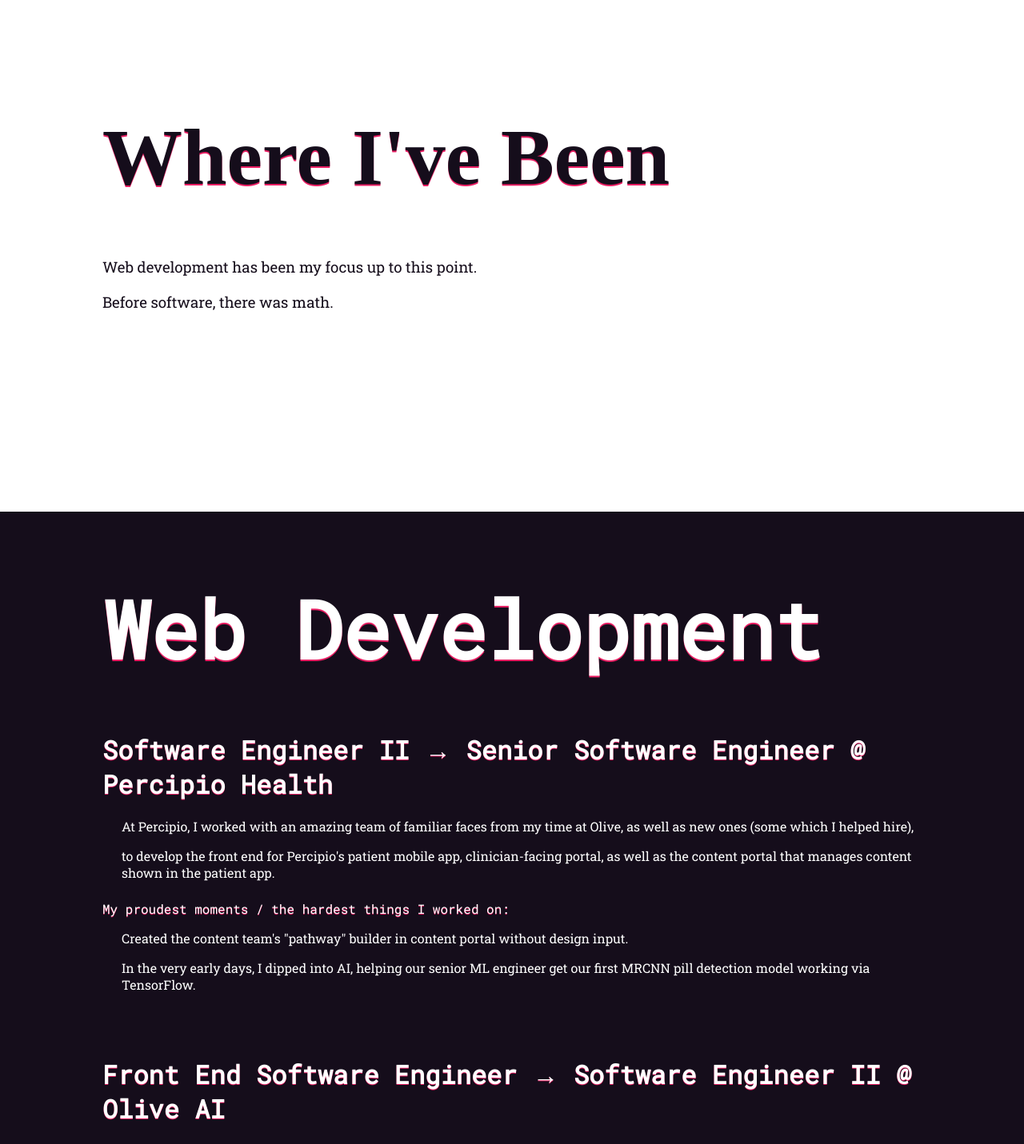
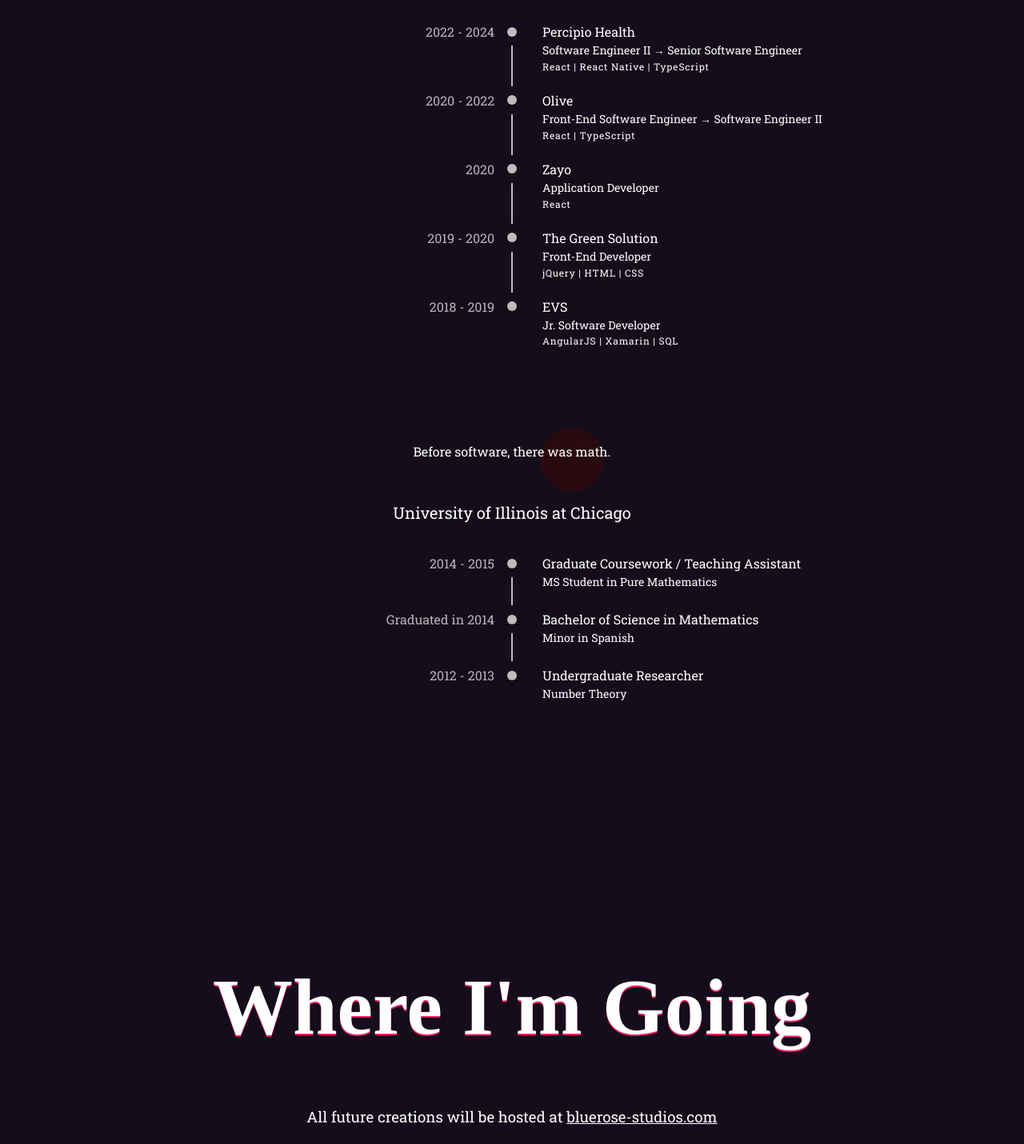
Before and after one commit to amandahussey/amandahussey.com, a React (Vite) app: page / in a window 1280 px wide. Shown: the part 960-2391 px from the top of the page at 80% size. Built offline with nearby package versions, Linux system fonts and the light colour scheme; a web font is replaced by a local one.

Commit message:
revamp - pending better mobile experience

```diff
--- a/package.json
+++ b/package.json
@@ -12,6 +12,10 @@
     "deploy": "gh-pages -d dist"
   },
   "dependencies": {
+    "@emotion/react": "^11.14.0",
+    "@emotion/styled": "^11.14.0",
+    "@mui/lab": "^6.0.0-beta.22",
+    "@mui/material": "^6.3.1",
     "react": "^18.3.1",
     "react-dom": "^18.3.1",
     "react-router-dom": "^7.1.1"
--- a/src/components/About/About.tsx
+++ b/src/components/About/About.tsx
@@ -17,7 +17,9 @@
         >
           <div className={"about-section about-section--left-aligned"}>
             <h1>Where I've Been</h1>
-            <h3>Web development has been my focus up to this point.</h3>
+            <h3>
+              Software development has been my primary focus up to this point.
+            </h3>
             <h3>Before software, there was math.</h3>
           </div>
         </div>
@@ -30,29 +32,14 @@
           }`}
         >
           <div className={"about-section about-section--right-aligned"}>
-            <h1>Where I'm Going</h1>
-            <h3>
-              I'm taking a leap of faith to start some creative endeavors of my
-              own, starting with a children's book!
-            </h3>
-            <h3>
+            <h1 style={{ textAlign: "center" }}>Where I'm Going</h1>
+            <h3 style={{ textAlign: "center" }}>
               All future creations will be hosted at{" "}
               <a href="https://www.bluerose-studios.com">
                 bluerose-studios.com
               </a>
             </h3>
-            {!mini && (
-              <>
-                <h3 style={{ marginTop: 48 }}>
-                  For fun, I created a{" "}
-                  <a href="/home-desk">mini version of amandahussey.com</a>.
-                </h3>
-                <h3>
-                  Curious? Feel free to{" "}
-                  <a href="mailto: amanda.k.hussey@gmail.com">get in touch!</a>
-                </h3>
-              </>
-            )}
+            <h3 style={{ textAlign: "center" }}>Stay tuned!</h3>
           </div>
         </div>
       )}
--- a/src/components/Home/Home.tsx
+++ b/src/components/Home/Home.tsx
@@ -43,7 +43,6 @@
     <div>
       <Landing navIsFixed={navIsFixed} />
       <Nav />
-      <About type={"past"} />
       <Resume />
       <About type={"future"} />
       <About type={"contact"} />
--- a/src/components/Resume/Resume.scss
+++ /dev/null
@@ -1,193 +0,0 @@
-@import "../../global-styles/colors";
-@import "../../global-styles/fonts";
-
-.resume-parent-container {
-  overflow: auto;
-}
-
-#software-development {
-  background: $primary-color;
-  color: $secondary-color;
-}
-
-#mathematics {
-  background: $secondary-color;
-  color: $primary-color;
-}
-
-#uic {
-  margin-top: 0;
-  margin-bottom: 60px;
-  text-shadow: 0 1px 0 $pop-color;
-  // margin-left: 42px;
-}
-
-.resume-container {
-  width: 80vw;
-  margin: 0px auto 120px;
-}
-
-.resume-section__title {
-  font-size: 100px;
-  text-align: left;
-  text-shadow: 0 2px 0 $pop-color;
-  margin: 80px 0 64px 0;
-}
-
-.resume-section {
-  margin-bottom: 80px;
-}
-
-.open-to-work {
-  text-align: right;
-}
-
-.resume-section__header {
-  // text-align: right;
-  .current {
-    color: $primary-color;
-    background: $secondary-color;
-    display: inline-block;
-    padding: 14px 18px 12px 12px;
-  }
-}
-
-.resume-section__header h1 {
-  // text-align: right;
-  text-shadow: 0 1px 0 $pop-color;
-}
-
-.resume-section__sub-title {
-  display: flex;
-  justify-content: space-between;
-  font-family: $header-font;
-}
-
-.resume-section__sub-title h3 {
-  margin: 0;
-}
-
-.resume-section__education-title {
-  text-shadow: 0 0.5px 0 $pop-color;
-}
-
-.resume-section__description-container {
-  display: flex;
-  justify-content: space-between;
-}
-
-.resume-section__description {
-  margin-bottom: 24px;
-  margin-top: 20px;
-  font-family: $paragraph-font;
-}
-
-.resume-section__job-title {
-  text-shadow: 0 0.5px 0 $pop-color;
-}
-
-.resume-section__technologies-use {
-  font-weight: 600;
-}
-
-.resume-section__description__greatest-moment {
-  font-family: $header-font;
-  margin-bottom: 0;
-  text-shadow: 0 0.5px 0 $pop-color;
-}
-
-.resume-section__description__paragraph {
-  margin-left: 24px;
-}
-.resume-section__description__paragraph p {
-}
-
-.resume-section__description__takeaway {
-  font-family: $header-font;
-}
-
-@media only screen and (min-width: 1000px) {
-  .resume-container {
-    // width: 900px;
-  }
-}
-
-@media only screen and (max-width: 1000px) {
-  .resume-container {
-    // width: 90vw;
-  }
-  #uic {
-    text-align: left;
-    // margin-left: 0;
-  }
-  .resume-section__title {
-    font-size: 70px;
-  }
-}
-
-@media only screen and (max-width: 600px) {
-  .resume-container {
-    // width: 90vw;
-  }
-  .resume-section__title {
-    font-size: 50px;
-  }
-  .open-to-work {
-    font-size: 20px;
-  }
-  .resume-section__header {
-    // text-align: left;
-  }
-  .resume-section__header h1 {
-    margin-bottom: 0px;
-    font-size: 1.2em;
-    display: flex;
-    flex-direction: column;
-  }
-  .resume-section__header h2 {
-    font-size: 1em;
-    margin-top: 6px;
-  }
-  .resume-section h3 {
-    font-size: 0.9em;
-    margin-bottom: 0;
-  }
-  .resume-section p {
-    font-size: 0.8em;
-  }
-  #uic {
-    text-align: left;
-  }
-  .resume-section__description__greatest-moment {
-    font-size: 0.9em;
-  }
-  .resume-section__sub-title {
-    flex-direction: column;
-  }
-}
-
-@media only screen and (max-width: 400px) {
-  .resume-container {
-    width: 80vw;
-    margin-top: 60px;
-    margin-bottom: 60px;
-  }
-  .resume-section__title {
-    font-size: 40px;
-    margin-bottom: 48px;
-  }
-  .resume-section__sub-title {
-    flex-direction: column;
-  }
-  #uic {
-    text-align: left;
-    margin-bottom: 40px;
-  }
-  .resume-section__technologies-used {
-    display: flex;
-    flex-direction: column;
-  }
-  .resume-section__technologies-used span {
-    margin-top: 4px;
-  }
-}
--- a/src/components/Resume/Resume.tsx
+++ b/src/components/Resume/Resume.tsx
@@ -1,159 +1,360 @@
-import ResumeSection from "./ResumeSection";
-import "./Resume.scss";
+import {
+  Accordion,
+  AccordionDetails,
+  AccordionSummary,
+  Box,
+  Stack,
+  Typography,
+} from "@mui/material";
+import {
+  Timeline,
+  TimelineConnector,
+  TimelineContent,
+  TimelineDot,
+  TimelineItem,
+  timelineItemClasses,
+  TimelineOppositeContent,
+  TimelineSeparator,
+} from "@mui/lab";
+
+const CIRCLE_SIZE = 100;
+const SECTION_SIZE = 330;
+
+const TimelineSection = ({
+  line1,
+  line2,
+  line3,
+}: {
+  line1: string;
+  line2?: string;
+  line3?: string;
+}) => {
+  return (
+    <Stack>
+      <Typography variant="body1">{line1}</Typography>
+      {line2 && <Typography variant="subtitle2">{line2}</Typography>}
+      {line3 && (
+        <Typography variant="caption" letterSpacing={0.8}>
+          {line3}
+        </Typography>
+      )}
+    </Stack>
+  );
+};
 
 const Resume = () => {
+  const accordionSx = {
+    backgroundColor: "transparent",
+    "&:before": {
+      display: "none",
+    },
+    ".MuiAccordionSummary-content": {
+      margin: 0,
+      marginBottom: 1,
+    },
+  };
+
   return (
-    <div>
-      <div id="software-development" className="resume-parent-container">
-        <div className="resume-container">
-          <h1 className="resume-section__title">Web Development</h1>
+    <Stack>
+      <Stack mb={10} alignSelf="center">
+        <Box maxWidth={SECTION_SIZE} position="relative" p={2}>
+          <Box
+            style={{
+              width: CIRCLE_SIZE,
+              height: CIRCLE_SIZE,
+              borderRadius: "50%",
+              backgroundColor: "rgb(57 9 9 / 57%)",
+              position: "absolute",
+              zIndex: 0,
+              top: -24,
+              left: 112,
+            }}
+          />
+          <Typography zIndex={1} position="relative">
+            In software, React is my world, and I am (finally) confidently
+            pro-TypeScript.
+          </Typography>
+        </Box>
+      </Stack>
 
-          <ResumeSection
-            title="Software Engineer II &rarr; Senior Software Engineer"
-            company="Percipio Health"
-            introSnippets={[
-              "At Percipio, I worked with an amazing team of familiar faces from my time at Olive, as well as new ones (some which I helped hire),",
-              "to develop the front end for Percipio's patient mobile app, clinician-facing portal, as well as the content portal that manages content shown in the patient app.",
-            ]}
-            greatestPhrase="My proudest moments / the hardest things I worked on:"
-            greatestLines={[
-              'Created the content team\'s "pathway" builder in content portal without design input.',
-              "In the very early days, I dipped into AI, helping our senior ML engineer get our first MRCNN pill detection model working via TensorFlow.",
-            ]}
-          />
+      <Timeline>
+        {/* Percipio */}
+        <TimelineItem>
+          <TimelineOppositeContent color="text.secondary">
+            2022 - 2024
+          </TimelineOppositeContent>
 
-          <ResumeSection
-            title="Front End Software Engineer &rarr; Software Engineer II"
-            company="Olive AI"
-            introSnippets={[
-              "Surrounded by an incredible team, I was proud to be promoted after 6 months at Olive. I had such fun on the Apertures team working on fun, detailed animation work.",
-            ]}
-            greatestPhrase="Coolest thing I made:"
-            greatestLines={[
-              'An aperture we ended up calling the "Batman radar" - complete with crazy rotating and zoom animations!',
-            ]}
-          />
+          <TimelineSeparator>
+            <TimelineDot />
+            <TimelineConnector />
+          </TimelineSeparator>
 
-          <div className="resume-section">
-            <div className="resume-section__header">
-              <h1>
-                <span>Application Developer</span> <span>@ Zayo Group</span>
-              </h1>
-            </div>
+          <TimelineContent>
+            <Accordion elevation={0} disableGutters sx={accordionSx}>
+              <AccordionSummary>
+                <TimelineSection
+                  line1="Percipio Health"
+                  line2="Software Engineer II &rarr; Senior Software Engineer"
+                  line3="React | React Native | TypeScript"
+                />
+              </AccordionSummary>
+              <AccordionDetails>
+                <Typography variant="subtitle2" color="text.secondary">
+                  At Percipio, I worked with an amazing team of familiar faces
+                  from my time at Olive, as well as new ones (some which I
+                  helped hire), to help develop the front end for Percipio's
+                  patient mobile app, clinician-facing portal, as well as the
+                  content portal that manages content shown in the patient app.
+                </Typography>
+              </AccordionDetails>
+            </Accordion>
+          </TimelineContent>
+        </TimelineItem>
 
-            <div className="resume-section__description">
-              <div className="resume-section__description__greatest-moment">
-                Greatest Contribution:
-              </div>
-              <div className="resume-section__description__paragraph">
-                <p>
-                  Worked closely with senior designer to develop strategies
-                  around delivering designs using best UI/UX practices for web
-                  development.
-                </p>
-                <p>
-                  Helped onboard junior hire. I truly enjoyed acting as a
-                  teacher/mentor!
-                </p>
-              </div>
-            </div>
-          </div>
+        {/* Olive */}
+        <TimelineItem>
+          <TimelineOppositeContent color="text.secondary">
+            2020 - 2022
+          </TimelineOppositeContent>
 
-          <div className="resume-section">
-            <div className="resume-section__header">
-              <h1>
-                <span>Front End Developer</span>{" "}
-                <span>@ The Green Solution</span>
-              </h1>
-            </div>
+          <TimelineSeparator>
+            <TimelineDot />
+            <TimelineConnector />
+          </TimelineSeparator>
 
-            <div className="resume-section__description">
-              <div className="resume-section__description__greatest-moment">
-                Proudest Moment:
-              </div>
-              <div className="resume-section__description__paragraph">
-                <p>
-                  Led 10+ cross-departmental project scoping meetings after
-                  introducing an agile, user-centric approach.
-                </p>
-                <p>Received positive feedback through to executive level.</p>
-              </div>
-            </div>
-          </div>
+          <TimelineContent>
+            <Accordion elevation={0} disableGutters sx={accordionSx}>
+              <AccordionSummary>
+                <TimelineSection
+                  line1="Olive"
+                  line2="Front-End Software Engineer &rarr; Software
+                      Engineer II"
+                  line3="React | TypeScript"
+                />
+              </AccordionSummary>
+              <AccordionDetails>
+                <Typography variant="subtitle2" color="text.secondary">
+                  I loved working on fun, detailed animation work on the
+                  Apertures team.
+                </Typography>
+                <Typography variant="subtitle2" color="text.secondary">
+                  After Apertures, I worked alongside more great teammates on
+                  various other projects, really starting to learn TypeScript
+                  around this time.
+                </Typography>
+              </AccordionDetails>
+            </Accordion>
+          </TimelineContent>
+        </TimelineItem>
 
-          <div className="resume-section">
-            <div className="resume-section__header">
-              <h1>
-                <span>Jr. Software Developer</span> <span>@ EVS</span>
-              </h1>
-            </div>
-            <div className="resume-section__description">
-              <div className="resume-section__description__greatest-moment">
-                Greatest Accomplishment:
-              </div>
-              <div className="resume-section__description__paragraph">
-                <p>
-                  The Pack Station - A key feature of the web app. UI designed
-                  by me!
-                </p>
-                <p>
-                  Executives loved it so much, they made sure it was shown in
-                  all major sales demos. It was even planned to be used in an
-                  advertising campaign.
-                </p>
-              </div>
-            </div>
-          </div>
-        </div>
-      </div>
-      <div id="mathematics" className="resume-parent-container">
-        <div className="resume-container">
-          <h1 className="resume-section__title" style={{ marginBottom: 24 }}>
-            Math
-          </h1>
-          <div className="resume-section">
-            <div className="resume-section__header">
-              <h1 id="uic">University of Illinois at Chicago</h1>
-            </div>
-            <div className="resume-section__description">
-              <div className="resume-section__sub-title">
-                <h3 className="resume-section__education-title">
-                  Bachelor of Science in Mathematics
-                </h3>
-              </div>
-              <p>GPA: 3.8 | Minor in Spanish</p>
-            </div>
-            <div className="resume-section__description">
-              <div className="resume-section__sub-title">
-                <h3 className="resume-section__education-title">
-                  Graduate Coursework
-                </h3>
-              </div>
-              <p>MS Student in Pure Mathematics</p>
-            </div>
-            <div className="resume-section__description">
-              <div className="resume-section__sub-title">
-                <h3 className="resume-section__education-title">
-                  Teaching Assistant
-                </h3>
-              </div>
-              <p>Awarded Honorable Mention for Outstanding Teaching</p>
-            </div>
-            <div className="resume-section__description">
-              <div className="resume-section__sub-title">
-                <h3 className="resume-section__education-title">
-                  Undergraduate Researcher
-                </h3>
-              </div>
-              <p>
-                Ask me about the behavior of a given quadratic irrational's
-                simple continued fraction expansion when multiplied by two.
-              </p>
-            </div>
-          </div>
-        </div>
-      </div>
-    </div>
+        {/* Zayo */}
+        <TimelineItem>
+          <TimelineOppositeContent color="text.secondary">
+            2020
+          </TimelineOppositeContent>
+
+          <TimelineSeparator>
+            <TimelineDot />
+            <TimelineConnector />
+          </TimelineSeparator>
+
+          <TimelineContent>
+            <Accordion elevation={0} disableGutters sx={accordionSx}>
+              <AccordionSummary>
+                <TimelineSection
+                  line1="Zayo"
+                  line2="Application Developer"
+                  line3="React"
+                />
+              </AccordionSummary>
+              <AccordionDetails>
+                <Typography variant="subtitle2" color="text.secondary">
+                  Greatest Contribution: Worked closely with senior designer to
+                  develop strategies around delivering designs using best UI/UX
+                  practices.
+                </Typography>
+              </AccordionDetails>
+            </Accordion>
+          </TimelineContent>
+        </TimelineItem>
+
+        {/* The Green Solution */}
+        <TimelineItem>
+          <TimelineOppositeContent color="text.secondary">
+            2019 - 2020
+          </TimelineOppositeContent>
+
+          <TimelineSeparator>
+            <TimelineDot />
+            <TimelineConnector />
+          </TimelineSeparator>
+
+          <TimelineContent>
+            <Accordion elevation={0} disableGutters sx={accordionSx}>
+              <AccordionSummary>
+                <TimelineSection
+                  line1="The Green Solution"
+                  line2="Front-End Developer"
+                  line3="jQuery | HTML | CSS"
+                />
+              </AccordionSummary>
+              <AccordionDetails>
+                <Typography variant="subtitle2" color="text.secondary">
+                  Proudest Moment: Led 10+ cross-departmental project scoping
+                  meetings after introducing an agile, user-centric approach.
+                </Typography>
+              </AccordionDetails>
+            </Accordion>
+          </TimelineContent>
+        </TimelineItem>
+
+        {/* EVS */}
+        <TimelineItem>
+          <TimelineOppositeContent color="text.secondary">
+            2018 - 2019
+          </TimelineOppositeContent>
+          <TimelineSeparator>
+            <TimelineDot />
+            <TimelineConnector sx={{ opacity: 0 }} />
+          </TimelineSeparator>
+
+          <TimelineContent>
+            <Accordion elevation={0} disableGutters sx={accordionSx}>
+              <AccordionSummary>
+                <TimelineSection
+                  line1="EVS"
+                  line2="Jr. Software Developer"
+                  line3="AngularJS | Xamarin | SQL"
+                />
+              </AccordionSummary>
+              <AccordionDetails>
+                <Typography variant="subtitle2" color="text.secondary">
+                  Greatest Accomplishment: The Pack Station - A key feature of
+                  the web app. UI designed by me!
+                </Typography>
+              </AccordionDetails>
+            </Accordion>
+          </TimelineContent>
+        </TimelineItem>
+      </Timeline>
+
+      <Stack mt={10}>
+        <Stack spacing={6} alignSelf="center">
+          <Stack mb={10} alignSelf="center">
+            <Box maxWidth={SECTION_SIZE} position="relative">
+              <Box
+                style={{
+                  width: CIRCLE_SIZE * 0.8,
+                  height: CIRCLE_SIZE * 0.8,
+                  borderRadius: "50%",
+                  backgroundColor: "rgb(57 9 9 / 57%)",
+                  position: "absolute",
+                  zIndex: 0,
+                  top: -18,
+                  right: 8,
+                }}
+              />
+              <Typography zIndex={1} position="relative" textAlign="center">
+                Before software, there was math.
+              </Typography>
+            </Box>
+          </Stack>
+
+          <Stack spacing={3}>
+            <Typography textAlign="center" variant="h6">
+              University of Illinois at Chicago
+            </Typography>
+
+            <Timeline>
+              {/* Graduate Coursework */}
+              <TimelineItem>
+                <TimelineOppositeContent color="text.secondary">
+                  2014 - 2015
+                </TimelineOppositeContent>
+
+                <TimelineSeparator>
+                  <TimelineDot />
+                  <TimelineConnector />
+                </TimelineSeparator>
+
+                <TimelineContent>
+                  <Accordion elevation={0} disableGutters sx={accordionSx}>
+                    <AccordionSummary>
+                      <TimelineSection
+                        line1="Graduate Coursework / Teaching Assistant"
+                        line2="MS Student in Pure Mathematics"
+                      />
+                    </AccordionSummary>
+                    <AccordionDetails>
+                      <Typography variant="subtitle2" color="text.secondary">
+                        Awarded Honorable Mention for Outstanding Teaching
+                      </Typography>
+                    </AccordionDetails>
+                  </Accordion>
+                </TimelineContent>
+              </TimelineItem>
+
+              {/* BS in Math */}
+              <TimelineItem>
+                <TimelineOppositeContent color="text.secondary">
+                  Graduated in 2014
+                </TimelineOppositeContent>
+
+                <TimelineSeparator>
+                  <TimelineDot />
+                  <TimelineConnector />
+                </TimelineSeparator>
+
+                <TimelineContent>
+                  <Accordion elevation={0} disableGutters sx={accordionSx}>
+                    <AccordionSummary>
+                      <TimelineSection
+                        line1="Bachelor of Science in Mathematics"
+                        line2="Minor in Spanish"
+                      />
+                    </AccordionSummary>
+                    <AccordionDetails>
+                      <Typography variant="subtitle2" color="text.secondary">
+                        GPA: 3.8
+                      </Typography>
+                    </AccordionDetails>
+                  </Accordion>
+                </TimelineContent>
+              </TimelineItem>
+
+              {/* Undergrad Research */}
+              <TimelineItem>
+                <TimelineOppositeContent color="text.secondary">
+                  2012 - 2013
+                </TimelineOppositeContent>
+
+                <TimelineSeparator>
+                  <TimelineDot />
+                </TimelineSeparator>
+
+                <TimelineContent>
+                  <Accordion elevation={0} disableGutters sx={accordionSx}>
+                    <AccordionSummary>
+                      <TimelineSection
+                        line1="Undergraduate Researcher"
+                        line2="Number Theory"
+                      />
+                    </AccordionSummary>
+                    <AccordionDetails>
+                      <Typography variant="subtitle2" color="text.secondary">
+                        Ask me about the behavior of a given quadratic
+                        irrational's simple continued fraction expansion when
+                        multiplied by two.
+                      </Typography>
+                    </AccordionDetails>
+                  </Accordion>
+                </TimelineContent>
+              </TimelineItem>
+            </Timeline>
+          </Stack>
+        </Stack>
+      </Stack>
+    </Stack>
   );
 };
 
```
Also changed, not shown: src/App.tsx (+4 -3 lines), src/theme.ts (added, +13 -0 lines), 1 other file (tests, documents, lock files or other folders).
